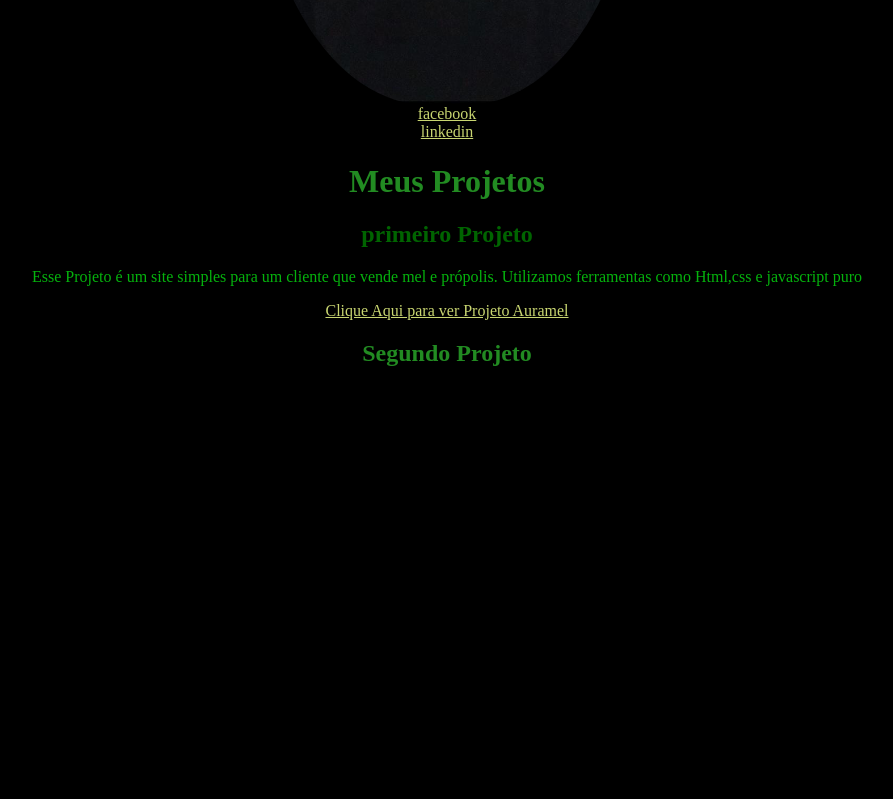
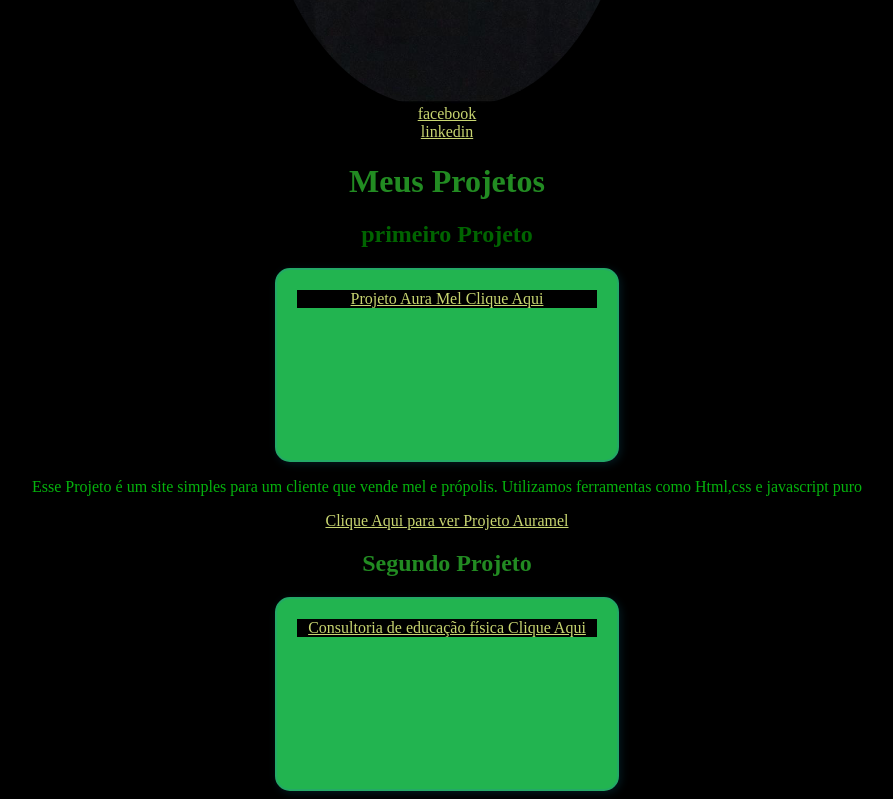
Before and after one commit to jaimej610/jaimej610.github.io, a plain HTML site: page index.html in a window 1280 px wide. Shown: the part 936-1735 px from the top of the page, without its empty margins (193-1086 px from the left). Before the commit the page ends 1323 px from the top, so only its background shows below. Drawn offline with Linux system fonts and the light colour scheme.

Commit message:
Update index.html

```diff
--- a/index.html
+++ b/index.html
@@ -29,9 +29,15 @@
     </nav>
      <h1> Meus Projetos</h1>
    <h2>primeiro Projeto</h2>
+    <div class="minha-caixa">
+    <a href="">Projeto Aura Mel Clique Aqui</a>
+  </div>
    <p> Esse Projeto é um site simples para um cliente que vende mel e própolis. Utilizamos ferramentas como Html,css e javascript puro</p>
    <nav><a href="">Clique Aqui para ver Projeto Auramel</a>
   <h1> Segundo Projeto</h1>
+       <div class="minha-caixa">
+    <a href=""> Consultoria de educação física Clique Aqui</a>
+  </div>
 
 </body>
 </html>
```
